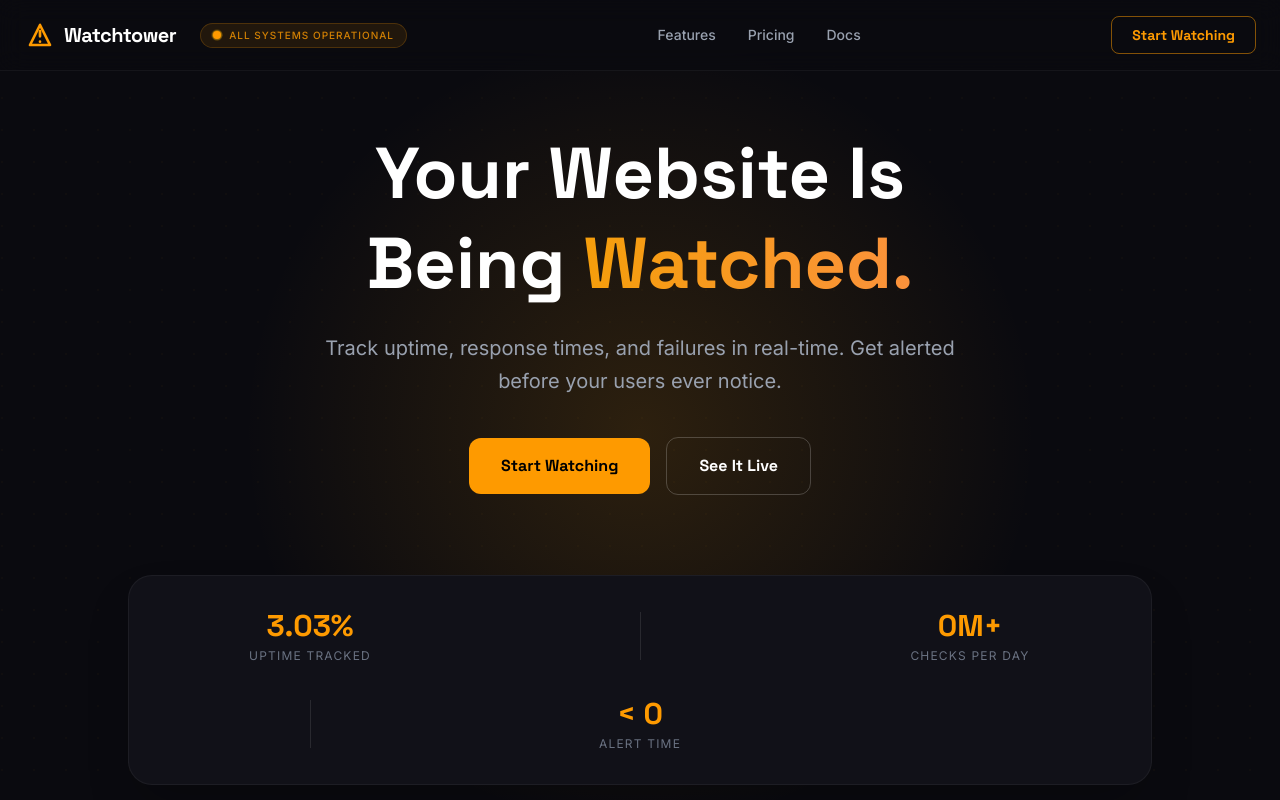
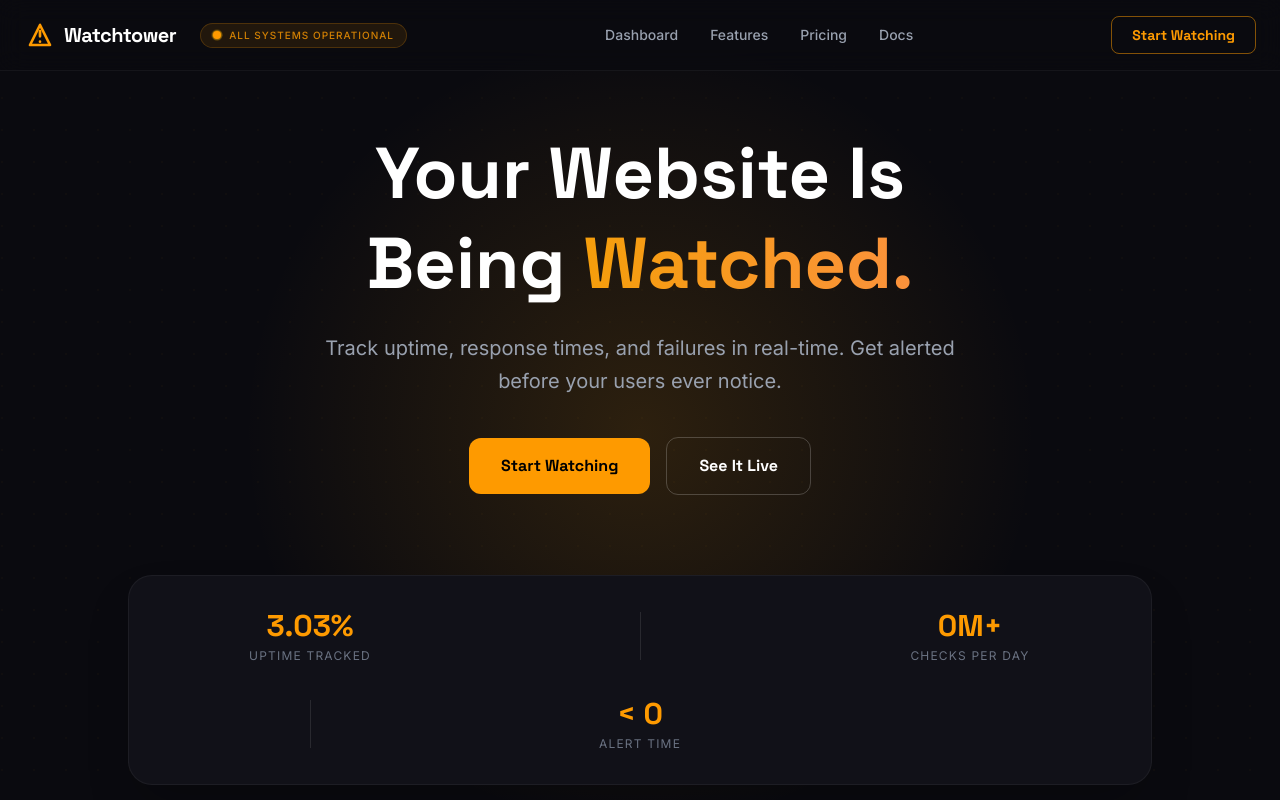
Before and after one commit to kanhadewangan/WatchTower, a React (Vite) app in the folder frontend/: page / in a window 1280 px wide. Shown: the top 800 px of the page. Built offline with nearby package versions, Linux system fonts and the light colour scheme.

Commit message:
change Nav

```diff
--- a/frontend/src/pages/Hero.jsx
+++ b/frontend/src/pages/Hero.jsx
@@ -36,6 +36,7 @@ const Nav = () => {
       </div>
 
       <div className="hidden md:flex items-center gap-8 text-sm font-medium text-gray-400 BodyFont">
+        <a href="/dashboard" className="hover:text-amber-500 transition-colors">Dashboard</a>
         <a href="#features" className="hover:text-amber-500 transition-colors">Features</a>
         <a href="#pricing" className="hover:text-amber-500 transition-colors">Pricing</a>
         <a href="#docs" className="hover:text-amber-500 transition-colors">Docs</a>
```
